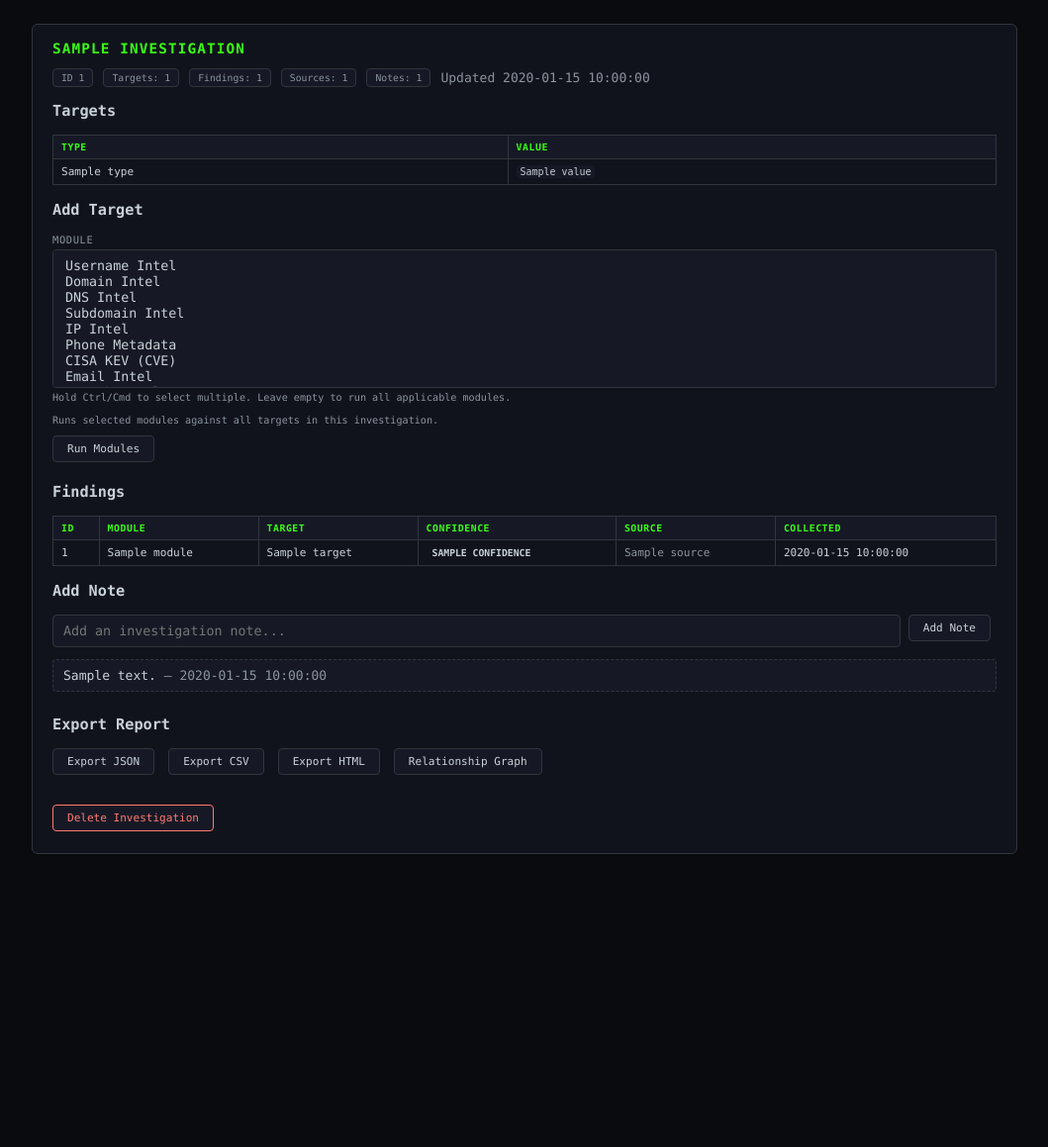
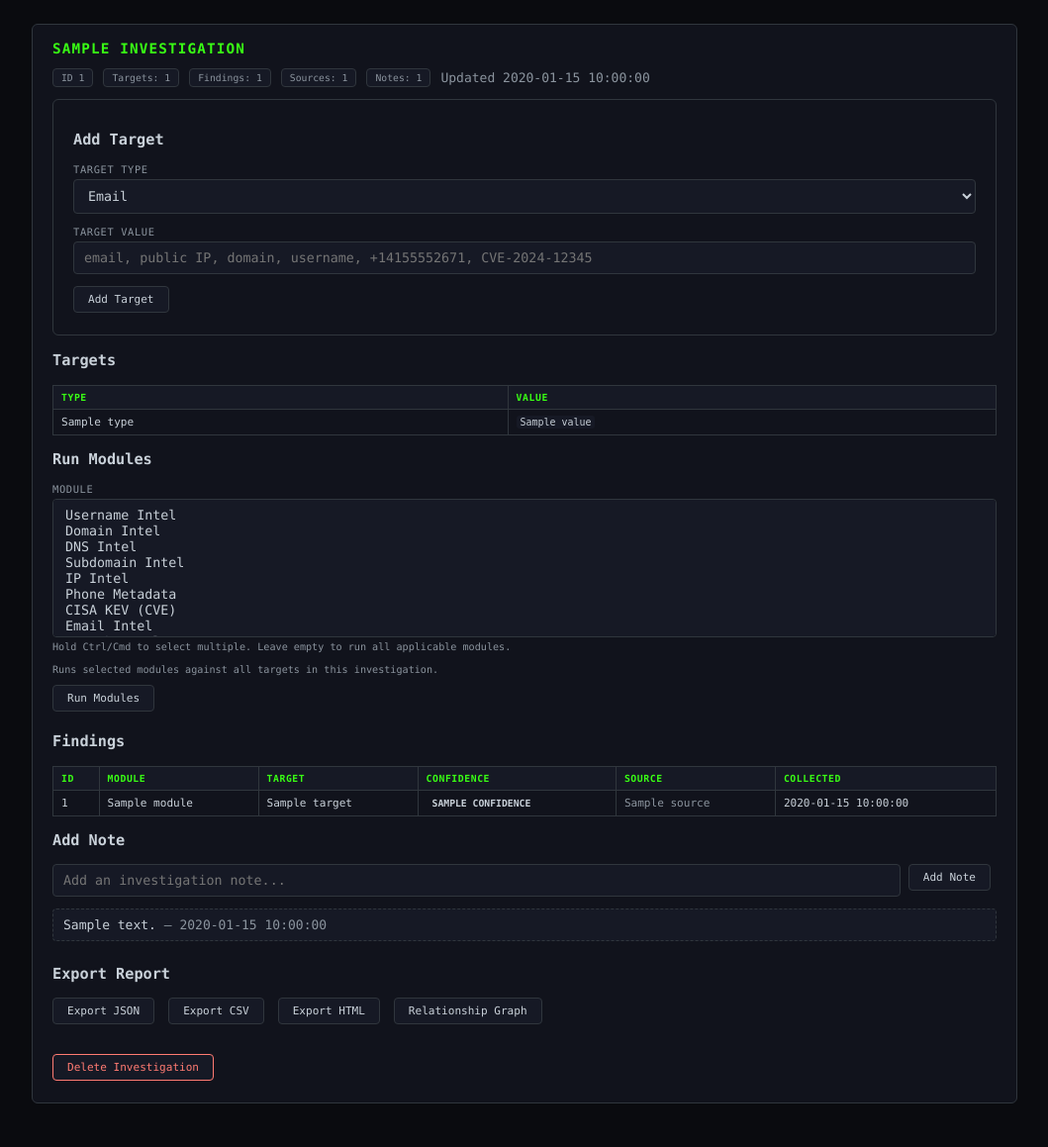
Before and after one commit to sbdhkfl/NIGHTHAWK, a FastAPI app: template nighthawk/dashboard/templates/investigation.html in a window 1280 px wide. Shown: the part 56-1215 px from the top of the page at 99% size, without its empty margins (220-1279 px from the left). Run offline with FastAPI, Linux system fonts and the light colour scheme; the template is opened without the code that fills it: most values are stand-ins (such as "Sample title", 1, 10 or a date in 2020); some libraries are stand-ins or nearby versions.

Commit message:
Improve dashboard target entry and module controls

```diff
--- a/nighthawk/dashboard/templates/investigation.html
+++ b/nighthawk/dashboard/templates/investigation.html
@@ -14,6 +14,23 @@
     <span class="muted">Updated {{ investigation.updated_at }}</span>
   </div>
 
+  <section class="card" style="margin-bottom:16px;">
+    <h3>Add Target</h3>
+    <form method="post" action="/investigations/{{ investigation.id }}/targets">
+      <input type="hidden" name="csrf_token" value="{{ csrf_token }}">
+      <div class="form-group">
+        <label>Target type</label>
+        <select name="target_type" required>
+          <option value="email">Email</option><option value="ip">Public IP</option>
+          <option value="domain">Domain</option><option value="username">Username</option>
+          <option value="phone">International phone</option><option value="cve">CVE identifier</option>
+        </select>
+      </div>
+      <div class="form-group"><label>Target value</label><input name="value" required maxlength="254" placeholder="email, public IP, domain, username, +14155552671, CVE-2024-12345"></div>
+      <button class="btn" type="submit">Add Target</button>
+    </form>
+  </section>
+
   <div class="grid-2">
     <div>
       <h3>Targets</h3>
@@ -27,7 +44,7 @@
       </table>
     </div>
     <div>
-      <h3>Add Target</h3>
+      <h3>Run Modules</h3>
       <form hx-post="/investigations/{{ investigation.id }}/run" hx-target="#results-container" hx-swap="innerHTML">
         <input type="hidden" name="csrf_token" value="{{ csrf_token }}">
         <div class="form-group">
```
